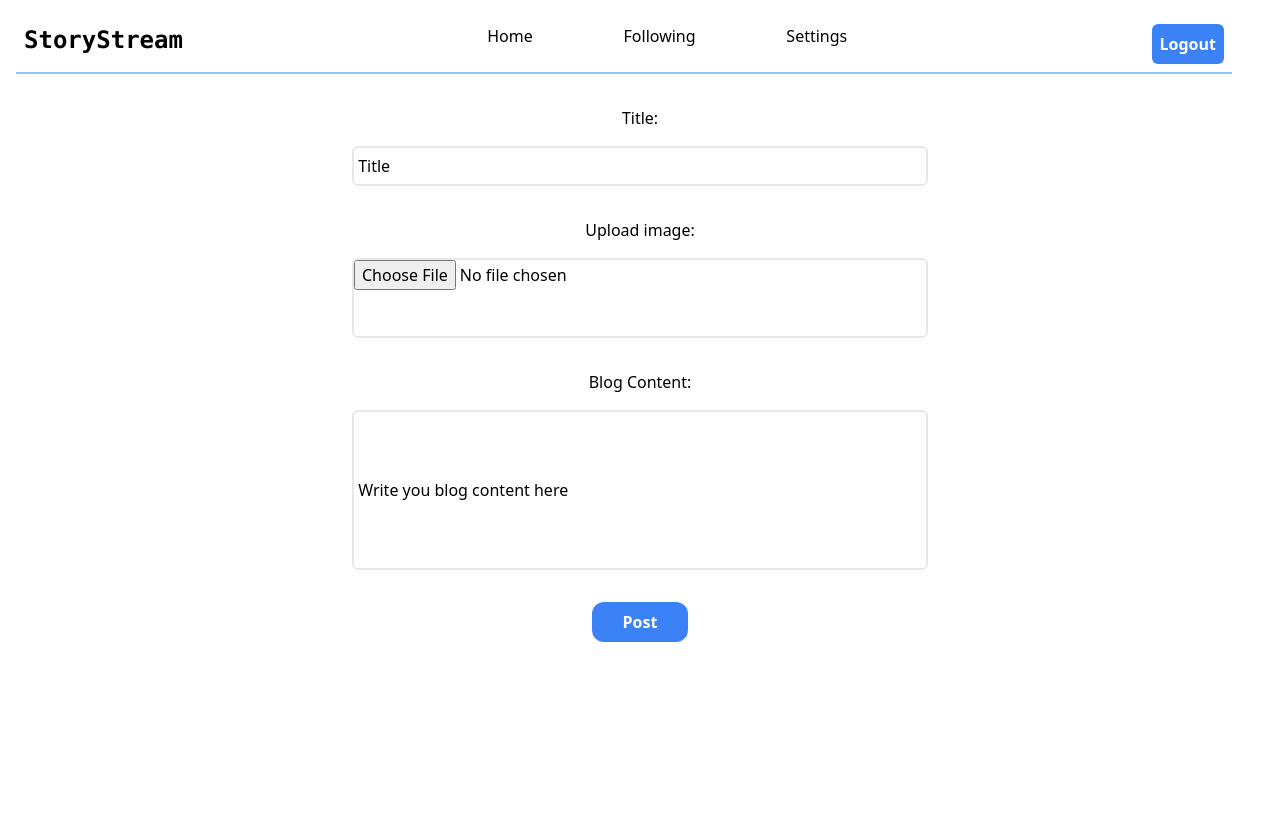
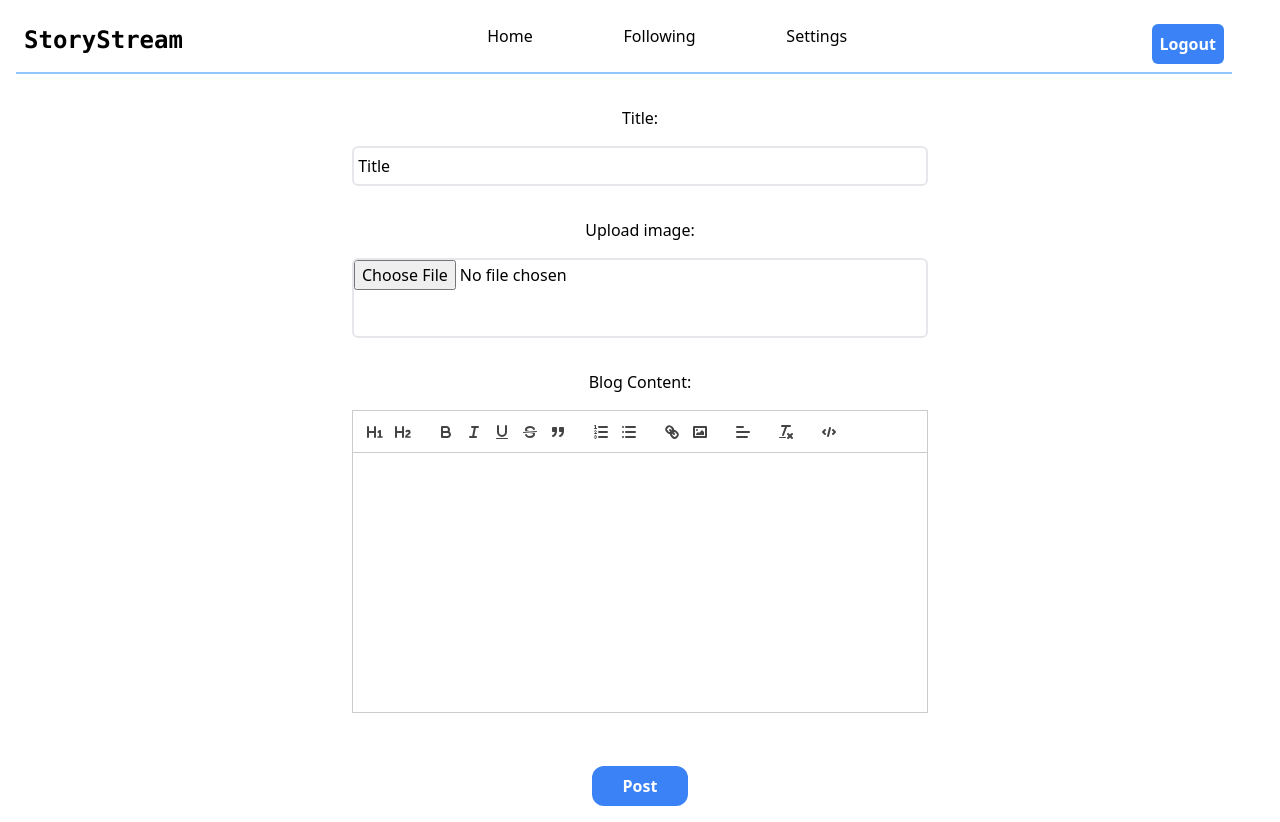
Before and after one commit to MLuqman150/StoryStream, a React (Vite) app in the folder frontend/: page /createBlog in a window 1280 px wide. Before the commit the page ends 800 px from the top, so only its background shows below. Built offline with nearby package versions, Linux system fonts and the light colour scheme; sample sign-in values are in the browser's storage.

Commit message:
Implement react quil on create blog page

```diff
--- a/frontend/package.json
+++ b/frontend/package.json
@@ -18,6 +18,7 @@
     "react-dom": "^18.3.1",
     "react-hook-form": "^7.54.2",
     "react-icons": "^5.4.0",
+    "react-quill": "^2.0.0",
     "react-toastify": "^11.0.3"
   },
   "devDependencies": {
--- a/frontend/src/components/createBlog/CreateBlog.jsx
+++ b/frontend/src/components/createBlog/CreateBlog.jsx
@@ -1,20 +1,46 @@
-import React from "react"
+import React, { useEffect, useState } from "react"
 import Navbar from "../Navbar/Navbar"
-import { useForm } from "react-hook-form";
+import { useForm, Controller } from "react-hook-form";
 import { useAuth } from '../../context/AuthContext';
 import "react-toastify/dist/ReactToastify.css";
 import { toast, ToastContainer } from 'react-toastify';
 import { useNavigate } from 'react-router-dom';
+import ReactQuill from "react-quill";
+import "react-quill/dist/quill.snow.css";
 
 const CreateBlog = () =>{
 
     const {token, userId} = useAuth()
 
-    const { register, handleSubmit, reset, formState: { errors, isSubmitting }, setError } = useForm();
+    const { register, handleSubmit, reset, control, formState: { errors, isSubmitting }, setError } = useForm();
 
     const notify = (message) => {
         toast(message);
     }
+
+    // useEffect(() => {
+    //     register("content", { required: true, minLength: 11 });
+    // }, [register]);
+
+    // const onEditorStateChange = (editorState) => {
+    //     setValue("content", editorState);
+    // };
+
+    const [editorHtml, setEditorHtml] = useState('');
+
+    const modules = {
+        toolbar: [
+        [{ 'header': '1' }, { 'header': '2' }],
+        ['bold', 'italic', 'underline', 'strike', 'blockquote'],
+        [{ 'list': 'ordered'}, { 'list': 'bullet' }],
+        ['link', 'image'],
+        [{ 'align': [] }],
+        ['clean'],
+        ['code-block'],
+        ],
+    };
+
+    // const editorContent = watch("content");
 
     const navigate = useNavigate();
 
@@ -24,7 +50,8 @@ const CreateBlog = () =>{
         const formData = new FormData()
         formData.append("title", data.title)
         formData.append("image", data.img ? data.img[0] : null )
-        formData.append("content", data.content)
+        // formData.append("content", data.content)
+        formData.append("content", editorHtml)
         formData.append("author", userId)
 
         try{
@@ -75,10 +102,30 @@ const CreateBlog = () =>{
                     <input type="file" accept="image/*" placeholder="Upload your image here" id="img"  {...register("img")} className="border-2 rounded-md w-[75%] text-center h-20"  />
                 </div>
 
-                <div className="flex flex-col justify-center items-center gap-4 m-4 w-[60%]">
+                {/* Implement the fix to fetch the content from the quill editor */}
+                <div className="flex flex-col justify-center items-center gap-4 m-4 w-[60%] h-[300px] mb-20">
                     <label htmlFor="content">Blog Content:</label>
-                    <input type="text" placeholder=" Write you blog content here" id="content" {...register("content",{required:"Content is required"})} className="placeholder-black rounded-md w-[75%] border-2 border-rgb(209,213,220) h-40" />
+                    {/* <input type="text" placeholder=" Write you blog content here" id="content" {...register("content",{required:"Content is required"})} className="placeholder-black rounded-md w-[75%] border-2 border-rgb(209,213,220) h-40" /> */}
+                    <Controller
+                    name="content"
+                    control={control}
+                    render={({ field }) => (
+                      <ReactQuill
+                        theme="snow"
+                        value={field.value}
+                        onChange={(value) => {
+                            setEditorHtml(value)
+                            field.onChange(value)
+                        }}
+                        modules={modules}
+                        className="placeholder-black rounded-md w-[75%] border-rgb(209,213,220) h-[100%]"
+                        // {...register("content", { required: true })}
+                    />
+                    )}
+                  />
+
                 </div>
+                {/* <p className="Error">{errors.content && "Enter valid content"}</p> */}
                 {errors.content && <div className="text-red-500 text-center">{errors.content.message}</div>}
                 <div>
                     <button type="submit" disabled={isSubmitting} className="bg-blue-500 text-white font-bold p-2 rounded-xl m-4 w-24 hover:bg-blue-600 hover:cursor-pointer">
```
Also changed, not shown: 1 other file (tests, documents, lock files or other folders).
